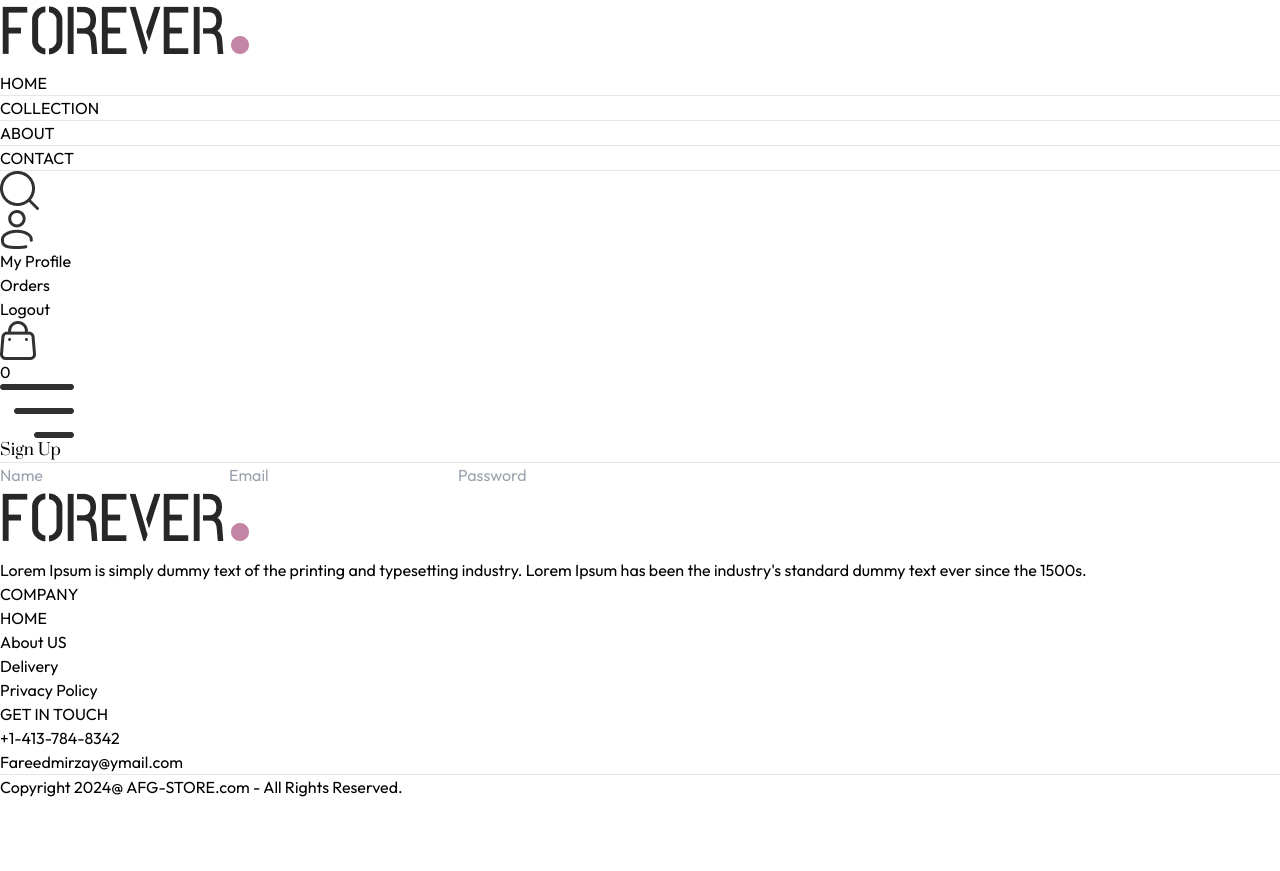
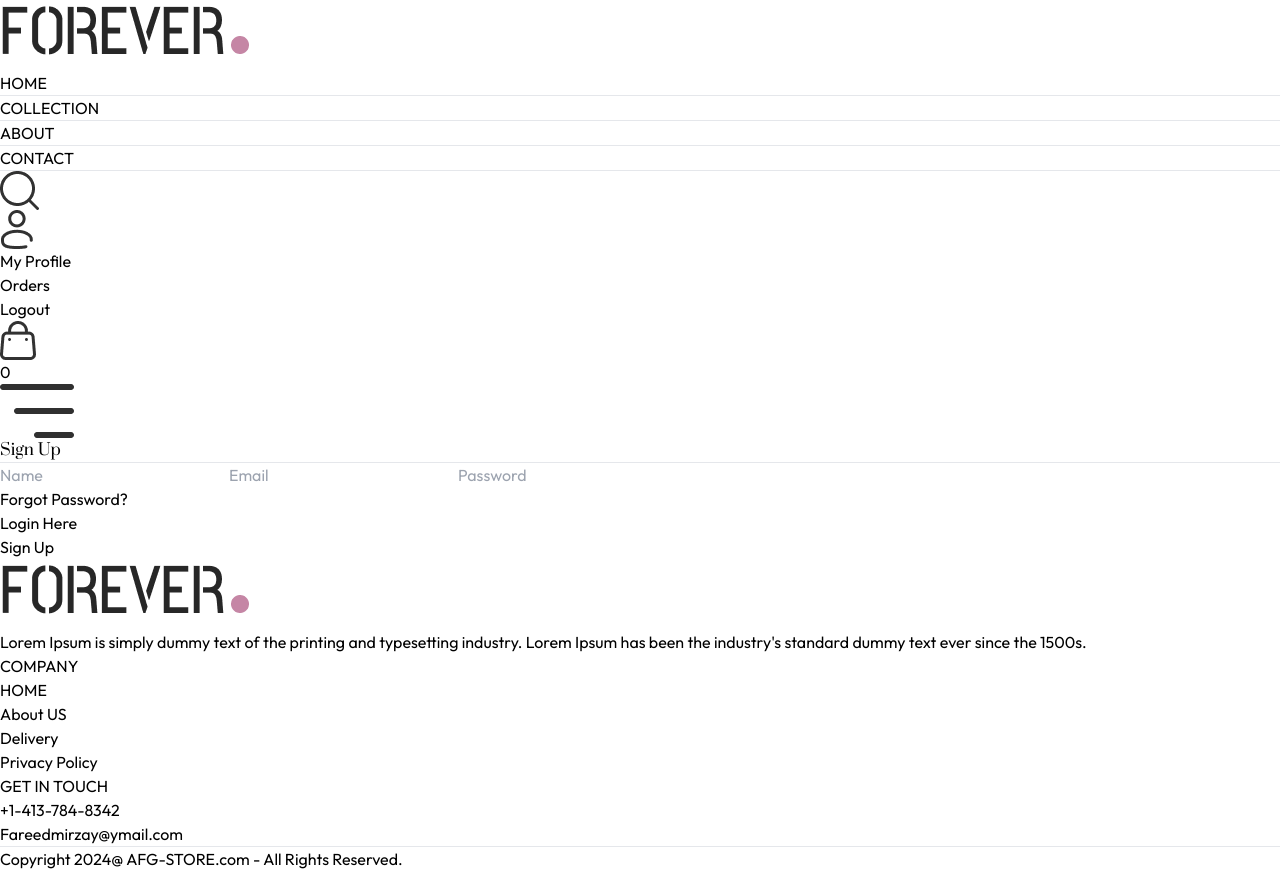
Before and after one commit to fareedmirzay/Ecommerce_MERN_APP, a React (Vite) app: page /login in a window 1280 px wide. Before the commit the page ends 800 px from the top, so only its background shows below. Built offline with nearby package versions, Linux system fonts and the light colour scheme.

Commit message:
created Login page

```diff
--- a/src/pages/Login.jsx
+++ b/src/pages/Login.jsx
@@ -2,17 +2,30 @@
 
 const Login = () => {
 
+    const [currentState, setCurrentState] = useState('Sign Up')
 
-    const [currentState, setCurrentState] = useState('Sign Up')
+    const onSubmitHander = async (event) => {
+        event.preventDefault();
+    }
+
   return (
-    <form className='flex flex-col items-center w-[90%] sm:max-w-96 m-auto mt-14 gap-4 text-gray-800' action="">
+    <form onSubmit={onSubmitHander} className='flex flex-col items-center w-[90%] sm:max-w-96 m-auto mt-14 gap-4 text-gray-800' action="">
         <div className='inline-flex items-center gap-2 mb-2 mt-10'>
             <p className='prata-regular text-3xl'>{currentState}</p>
             <hr className='border-none h-[1.5px] w-8 bg-gray-800' />            <p></p>
         </div>
-        <input type="text" className='w-full px-3 py-2 border border-gray-800' placeholder='Name' required />
+        {currentState === 'Login' ? "" : <input type="text" className='w-full px-3 py-2 border border-gray-800' placeholder='Name' required /> }
         <input type="email" className='w-full px-3 py-2 border border-gray-800' placeholder='Email' required  />
         <input type="password" className='w-full px-3 py-2 border border-gray-800' placeholder='Password' required />
+        <div className='w-full flex justify-between text-sm mt-[-8px]'>
+            <p className='cursor-pointer' >Forgot Password?</p>
+            {
+                currentState === 'Login'
+                ? <p onClick={()=>setCurrentState('Sign Up')} className='cursor-pointer'>Create account</p>
+                : <p onClick={()=>setCurrentState('Login')} className='cursor-pointer'>Login Here</p>
+            }
+        </div>
+        <button className='bg-black text-white font-light px-8 py-2 mt-4 '>{currentState === "Login" ? "Sign In" : "Sign Up" }</button>
     </form>
 
   )
```
